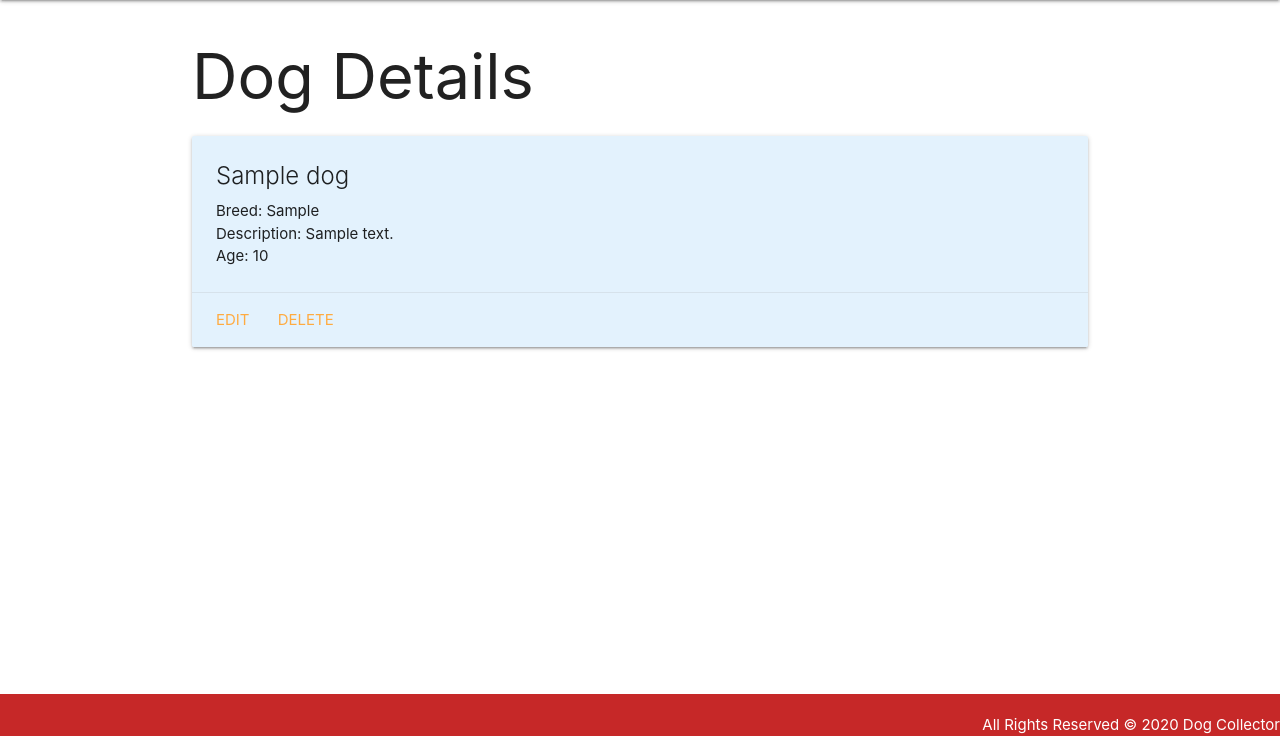
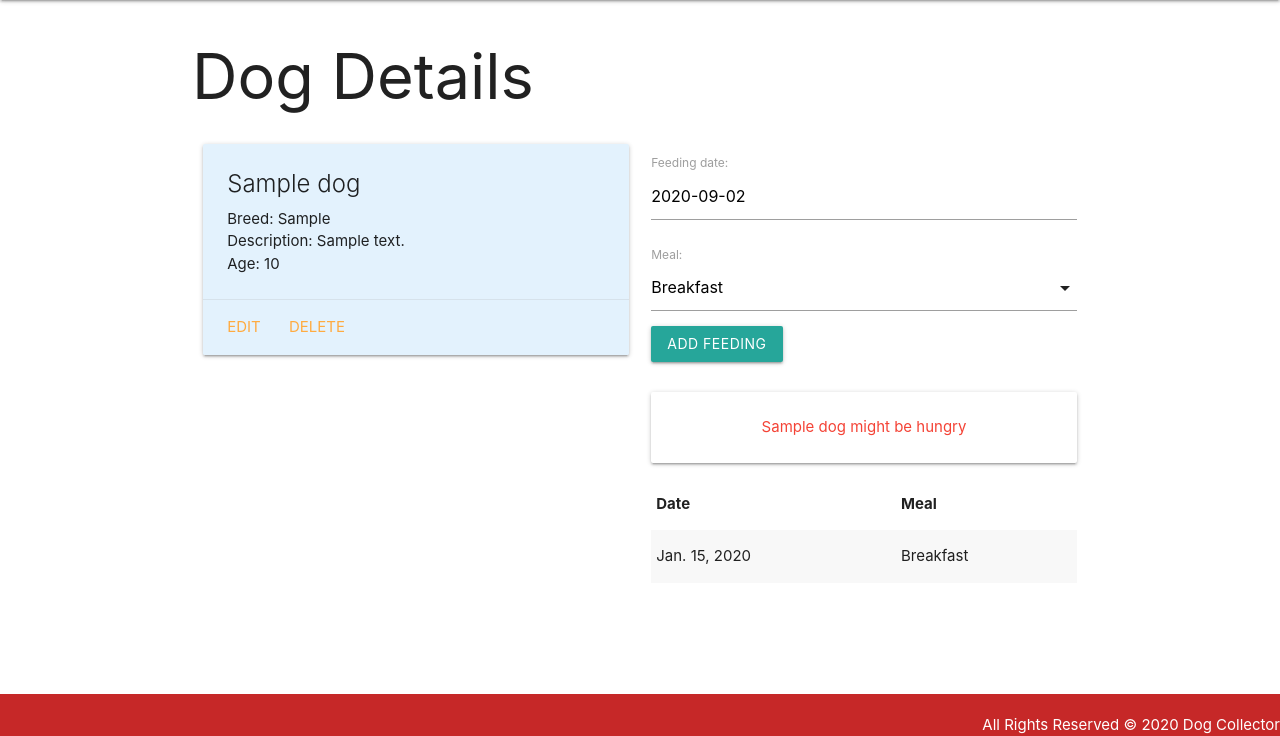
Before and after one commit to guyett92/dogcollector, a Django app: page /dogs/1/ in a window 1280 px wide. Shown: the part 64-800 px from the top of the page. Run offline with Django 3.2, Linux system fonts and the light colour scheme; tables that the repository leaves empty hold one stand-in row (values such as "Sample post").

Commit message:
adds feedings

```diff
--- a/main_app/admin.py
+++ b/main_app/admin.py
@@ -1,7 +1,9 @@
 from django.contrib import admin
 
-from .models import Dog
+from .models import Dog, Feeding, Toy
 
 # Register your models here.
 
 admin.site.register(Dog)
+admin.site.register(Feeding)
+admin.site.register(Toy)
--- /dev/null
+++ b/main_app/forms.py
@@ -0,0 +1,7 @@
+from django.forms import ModelForm
+from .models import Feeding
+
+class FeedingForm(ModelForm):
+    class Meta:
+        model = Feeding
+        fields = ['date', 'meal']
--- a/main_app/models.py
+++ b/main_app/models.py
@@ -1,9 +1,20 @@
 from django.db import models
 from django.urls import reverse
+from datetime import date
 
 # Create your models here.
 
+MEALS = (
+    ('B', 'Breakfast'),
+    ('L', 'Lunch'),
+    ('D', 'Dinner')
+)
+
 class Dog(models.Model):
+     def fed_for_today(self):
+         print(self.feeding_set.filter(date=date.today()).count())
+         return self.feeding_set.filter(date=date.today()).count() >= len(MEALS)
+
      name = models.CharField(max_length=100)
      breed = models.CharField(max_length=100)
      description = models.TextField(max_length=250)
@@ -24,3 +35,20 @@ class Toy(models.Model):
 
      def get_absolute_url(self):
          return reverse('toys_list')
+
+class Feeding(models.Model):
+     date = models.DateField('feeding date')
+     meal = models.CharField(
+         max_length=1,
+         choices=MEALS,
+         default=MEALS[0][0]
+     )
+
+     dog = models.ForeignKey(Dog, on_delete=models.CASCADE)
+
+     def __str__(self):
+    # Nice method for obtaining the friendly value of a Field.choice
+         return f"{self.get_meal_display()} on {self.date}"
+
+     class Meta:
+         ordering = ['-date']
--- a/main_app/templates/base.html
+++ b/main_app/templates/base.html
@@ -8,6 +8,7 @@
     <meta http-equiv="X-UA-Compatible" content="ie=edge">
     <link rel="stylesheet" href="{% static 'css/style.css' %}">
     <link rel="stylesheet" href="https://cdnjs.cloudflare.com/ajax/libs/materialize/1.0.0/css/materialize.min.css">
+    <script src="https://cdnjs.cloudflare.com/ajax/libs/materialize/1.0.0/js/materialize.min.js"></script>
     <title>Dog Collector</title>
 </head>
 <body>
--- a/main_app/templates/dogs/detail.html
+++ b/main_app/templates/dogs/detail.html
@@ -4,6 +4,8 @@
 
 <h1>Dog Details</h1>
 
+<div class="row">
+  <div class="col s6">
     <div class="card blue lighten-5">
       <div class="card-content">
         <span class="card-title">{{ dog.name }}</span>
@@ -20,5 +22,50 @@
         <a href="{% url 'dogs_delete' dog.id %}">Delete</a>
       </div>
     </div>
+  </div>
+  <div class="col s6">
+    <form action="{% url 'add_feeding' dog.id %}" method="post">
+      {% csrf_token %}
+      {{ feeding_form.as_p }}
+      <input type="submit" class="btn" value="Add Feeding">
+    </form>
+    <br>
+    {% if dog.fed_for_today %}
+      <div class="card-panel teal-text center-align">{{dog.name}} has been fed all meals for today</div>
+    {% else %}
+      <div class="card-panel red-text center-align">{{dog.name}} might be hungry</div>
+    {% endif %}
+    <table class="striped">
+      <thead>
+        <tr>
+          <th>Date</th>
+          <th>Meal</th>
+        </tr>
+      </thead>
+      <tbody>
+        {% for feeding in dog.feeding_set.all %}
+        <tr>
+          <td>{{ feeding.date }}</td>
+          <td>{{ feeding.get_meal_display }}</td>
+        </tr>
+        {% endfor %}
+      </tbody>
+    </table>
+  </div>
+</div>
+
+<script>
+  const dateEl = document.getElementById('id_date');
+  const selectEl = document.getElementById('id_meal');
+
+  M.Datepicker.init(dateEl, {
+    format: 'yyyy-mm-dd',
+    defaultDate: new Date(),
+    setDefaultDate: true,
+    autoClose: true
+  });
+
+  M.FormSelect.init(selectEl);
+</script>
 
 {% endblock %}
--- a/main_app/urls.py
+++ b/main_app/urls.py
@@ -14,4 +14,5 @@ urlpatterns = [
     path('toys/<int:pk>/', views.ToyDetailView.as_view(), name='toys_detail'),
     path('toys/<int:pk>/update/', views.ToyUpdate.as_view(), name='toys_update'),
     path('toys/<int:pk>/delete/', views.ToyDelete.as_view(), name='toys_delete'),
+    path('dogs/<int:dog_id>/add_feeding/', views.add_feeding, name='add_feeding'),
 ]
--- a/main_app/views.py
+++ b/main_app/views.py
@@ -1,7 +1,8 @@
-from django.shortcuts import render
+from django.shortcuts import render, redirect
 from .models import Dog, Toy
 from django.views.generic.edit import CreateView, UpdateView, DeleteView
 from django.views.generic import ListView, DetailView
+from .forms import FeedingForm
 
 # View Functions
 
@@ -17,7 +18,11 @@ def dogs_index(request):
 
 def dogs_detail(request, dog_id):
     dog = Dog.objects.get(id=dog_id)
-    return render(request, 'dogs/detail.html', { 'dog': dog })
+    feeding_form = FeedingForm()
+    return render(request, 'dogs/detail.html', {
+        'dog': dog,
+        'feeding_form': feeding_form
+    })
 
 # Class-Based Views
 
@@ -50,3 +55,13 @@ class ToyUpdate(UpdateView):
 class ToyDelete(DeleteView):
     model = Toy
     success_url = '/toys/'
+
+def add_feeding(request, dog_id):
+    form = FeedingForm(request.POST)
+
+    if form.is_valid():
+        new_feeding = form.save(commit=False)
+        new_feeding.dog_id = dog_id
+        new_feeding.save()
+
+    return redirect('detail', dog_id=dog_id)
```
Also changed, not shown: README.md, main_app/migrations/0003_feeding.py (added). Lines whose indentation alone changed are shown as unchanged.
